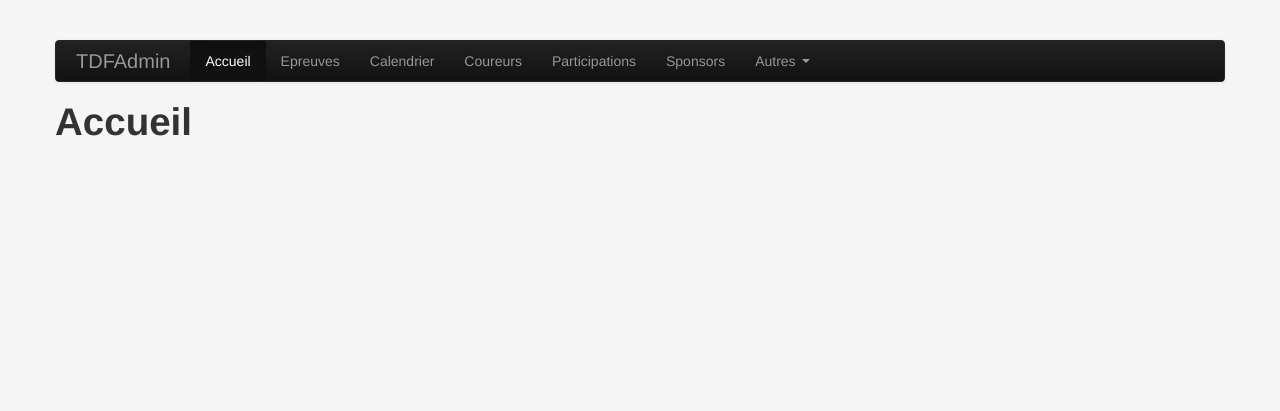
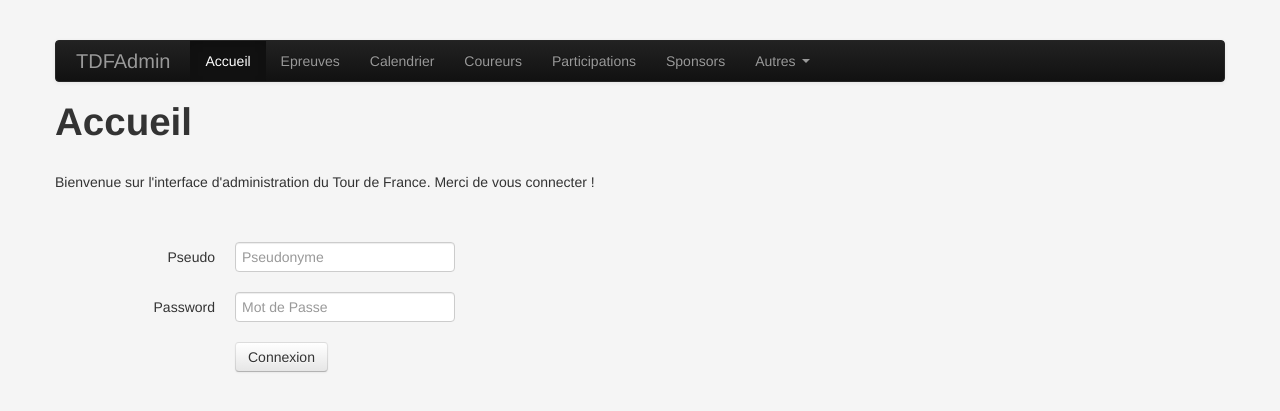
Before and after one commit to Barbatos/TDFAdmin, a PHP site: page /projetphp/ in a window 1280 px wide. Shown: the top 411 px of the page. Run offline with PHP 8.4, Linux system fonts and the light colour scheme; some libraries are stand-ins or nearby versions.

Commit message:
Connection page on the index

```diff
--- a/modules/index/index.php
+++ b/modules/index/index.php
@@ -8,4 +8,47 @@ include_once(BASEPATH.'/modules/header.php');
 <h1>Accueil</h1>
 <br />
 
-<?php include_once(BASEPATH.'/modules/footer.php'); ?>
+<?php
+if(!$admin->isLogged()){
+
+	if(P()){
+		$admin->login();
+	}
+?>
+
+<p>Bienvenue sur l'interface d'administration du Tour de France. Merci de vous connecter !</p>
+
+<br /><br />
+
+<form name="connexion" method="post" action="" class="form-horizontal">
+	<div class="control-group">
+		<label class="control-label" for="pseudo">Pseudo</label>
+		<div class="controls">
+			<input type="text" name="pseudo" placeholder="Pseudonyme" />
+		</div>
+	</div>
+
+	<div class="control-group">
+		<label class="control-label" for="pseudo">Password</label>
+		<div class="controls">
+			<input type="password" name="password" placeholder="Mot de Passe" />
+		</div>
+	</div>
+
+	<div class="control-group">
+		<div class="controls">
+			<input type="submit" name="submit" class="btn" value="Connexion" />
+		</div>
+	</div>
+</form>
+
+<?php
+}
+else {
+?>
+
+<p>Hey <strong><?= $admin->getPseudo() ?></strong> ! Bienvenue sur l'interface d'administration du Tour de France.</p>
+<?php
+}
+
+include_once(BASEPATH.'/modules/footer.php');
```
